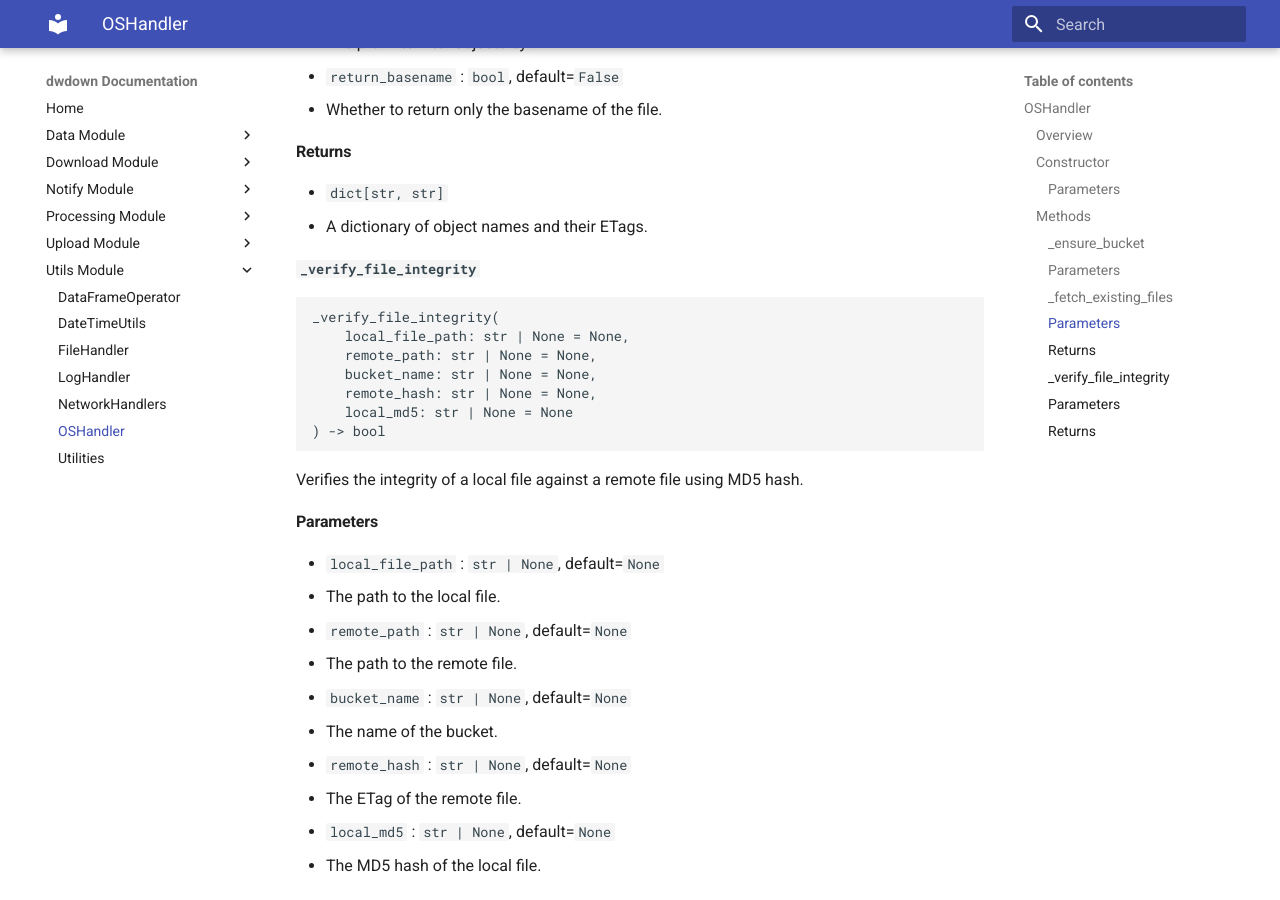
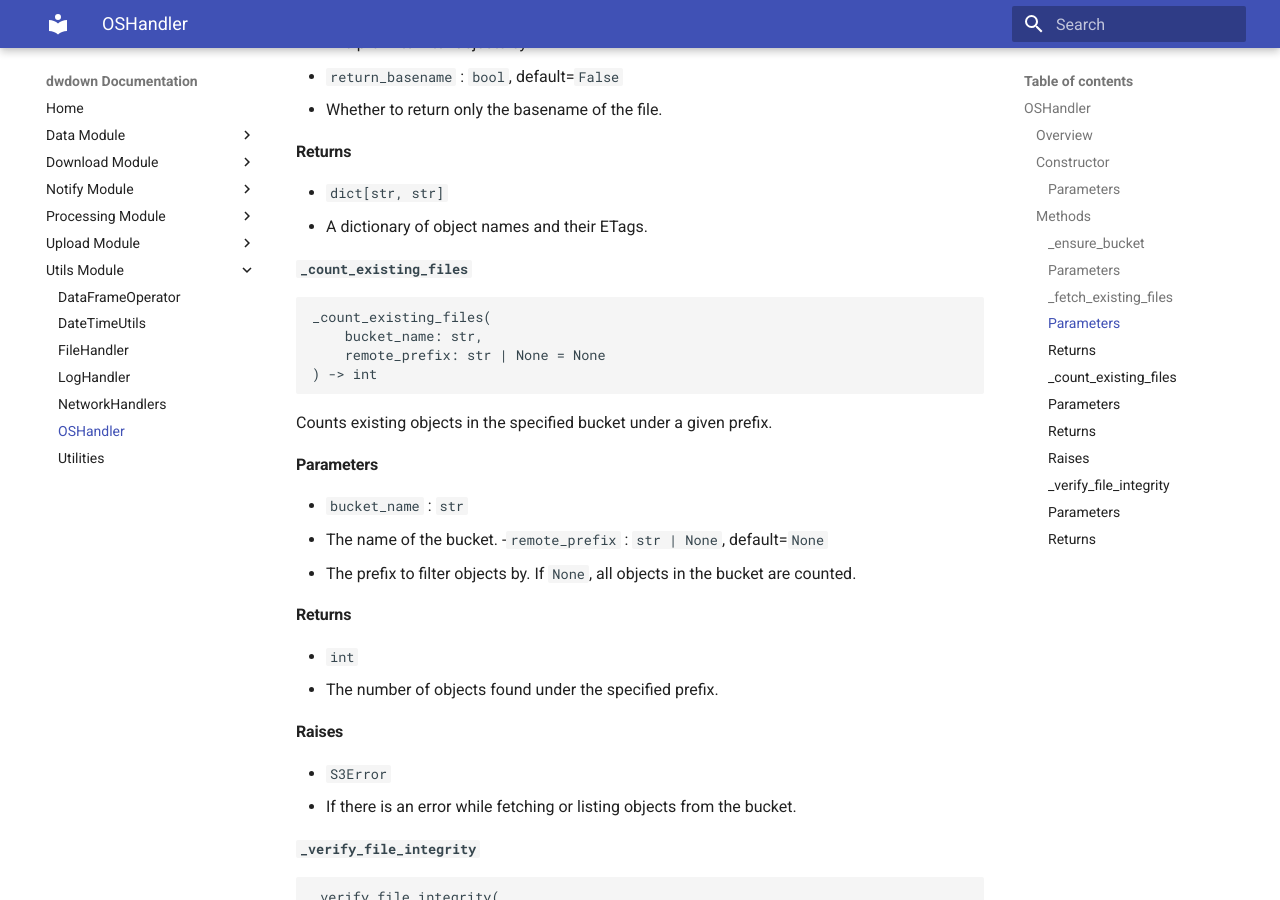
Before and after one commit to trholy/dwdown, an MkDocs documentation site: the page built from docs/utils/OSHandler.md, in a window 1280 px wide and 900 px high, scrolled down 1502 px. Built offline with MkDocs 1.6.1 and Material for MkDocs 9.7.7, drawn with Linux system fonts in a browser that asks for light colours.

Commit message:
Added method "count_existing_files" to count existing files in bucket.

````diff
--- a/docs/utils/OSHandler.md
+++ b/docs/utils/OSHandler.md
@@ -67,6 +67,34 @@ Fetches existing files from the specified bucket and prefix.
 - `dict[str, str]`
   - A dictionary of object names and their ETags.
 
+#### `_count_existing_files`
+
+```python
+_count_existing_files(
+    bucket_name: str,
+    remote_prefix: str | None = None
+) -> int
+```
+
+Counts existing objects in the specified bucket under a given prefix.
+
+#### Parameters
+
+- `bucket_name` : `str`
+  - The name of the bucket.
+-`remote_prefix` : `str | None`, default=`None`
+  - The prefix to filter objects by. If `None`, all objects in the bucket are counted.
+
+#### Returns
+
+- `int`
+  -  The number of objects found under the specified prefix.
+
+#### Raises
+
+- `S3Error`
+  - If there is an error while fetching or listing objects from the bucket.
+
 #### `_verify_file_integrity`
 
 ```python
````
Also changed, not shown: docs/download/OSDownloader.md (+28 -0 lines), docs/upload/OSUploader.md (+28 -0 lines), 3 other files.
